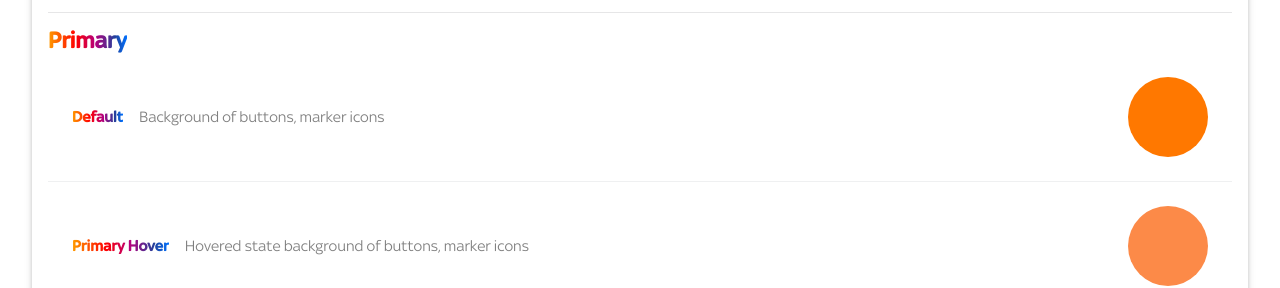
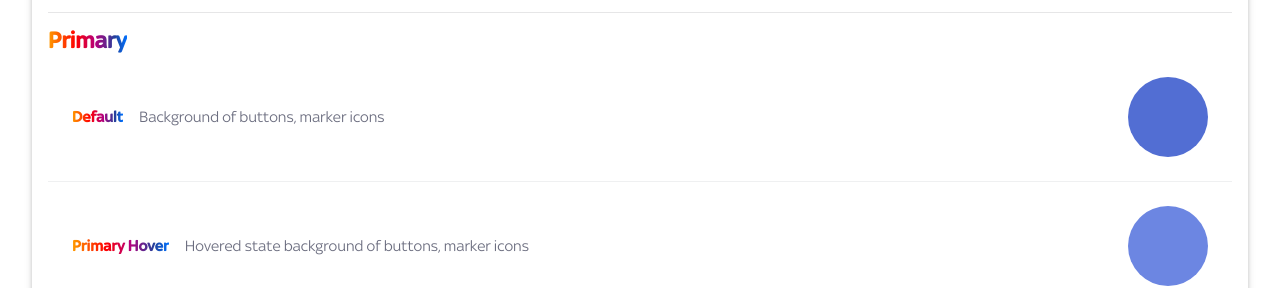
Before and after one commit to ExistentialAlex/adtech-sky-analytics-css, a website: page index.html in a window 1280 px wide. Shown: the part 549-837 px from the top of the page. Drawn offline with nearby package versions, Linux system fonts and the light colour scheme; files that its build step writes are made by us from their sources.

Commit message:
feat(variables): revert to non-sky colours

```diff
--- a/src/styles/scss/variables.scss
+++ b/src/styles/scss/variables.scss
@@ -30,17 +30,17 @@
   --sky-purple-turquoise-gradient: var(--sky-media-graph-purple), var(--sky-media-graph-turquoise);
 
   /* App Colours */
-  --adt-primary: #ff7800; // Background of buttons, marker icons
-  --adt-primary-hover: #fc8a48; // Hovered state background of buttons, marker icons
-  --adt-primary-active: #e76e04; // Active state background of buttons
+  --adt-primary: #526ed3; // Background of buttons, marker icons
+  --adt-primary-hover: #6c86e2; // Hovered state background of buttons, marker icons
+  --adt-primary-active: #314692; // Active state background of buttons
 
   --adt-secondary: #ebefff; // Background of input field and secondary buttons
   --adt-secondary-hover: #dfe3f3; // Hovered state background of input field and secondary buttons
   --adt-secondary-active: #d8ddf2; // Active state background of input field and secondary buttons
 
-  --adt-accent: #fa0082; // Background of accent icons or buttons
-  --adt-accent-hover: #f73498; // Hovered state background of accent icons or buttons
-  --adt-accent-active: #dd0273; // Active state background of accent icons or buttons
+  --adt-accent: #ff7043; // Background of accent icons or buttons
+  --adt-accent-hover: #ff9a94; // Hovered state background of accent icons or buttons
+  --adt-accent-active: #e7716a; // Active state background of accent icons or buttons
 
   --adt-selection: rgba(112, 182, 246, 0.12); // Selected text highlight color
   --adt-focus: rgba(51, 51, 51, 0.64); // Focused element border color
@@ -94,9 +94,14 @@
   --adt-base-09: #000; // Icons color over inverted background
 
   /* Text */
-  --adt-text-01: rgba(0, 0, 0, 0.8); // Primary text and headings
-  --adt-text-02: rgba(0, 0, 0, 0.5); // Secondary text and descriptions
-  --adt-text-03: rgba(0, 0, 0, 0.3); // Inactive, additional points, minor information and helpers
+  --adt-text-01: #1b1f3b; // Primary text and headings
+  --adt-text-02: rgba(27, 31, 59, 0.65); // Secondary text and descriptions
+  --adt-text-03: rgba(
+    27,
+    31,
+    59,
+    0.4
+  ); // Inactive, additional points, minor information and helpers
 
   --adt-text-01-night: #ffffff; // Primary text and headings
   --adt-text-02-night: rgba(255, 255, 255, 0.72); // Secondary text and descriptions
@@ -124,7 +129,7 @@
   --adt-negative-night-hover: #bb593a; // Hovered state of negative values: expense, stock price fall, etc.
 
   /* Statuses */
-  --adt-error-fill: rgb(244, 87, 37); // Icons or other elements with error status
+  --adt-error-fill: dd4c1e; // Icons or other elements with error status
   --adt-error-bg: rgba(244, 87, 37, 0.12); // Background for elements with error status
   --adt-error-bg-hover: rgba(
     244,
@@ -141,7 +146,7 @@
     0.4
   ); // Hovered state of background for elements with error status
 
-  --adt-success-fill: rgb(74, 201, 155); // Icons or other elements with success status
+  --adt-success-fill: #4ac99b; // Icons or other elements with success status
   --adt-success-bg: rgba(74, 201, 155, 0.12); // Background for elements with success status
   --adt-success-bg-hover: rgba(
     74,
@@ -158,81 +163,46 @@
     0.4
   ); // Hovered state of background for elements with success status
 
-  --adt-warning-fill: rgb(255, 236, 3); // Icons or other elements with warning status
+  --adt-warning-fill: #ffc700; // Icons or other elements with warning status
   --adt-warning-bg: rgba(
     255,
-    236,
-    3,
-    0.12
+    199,
+    0,
+    0.32
   ); // Background icons or other elements with warning status
   --adt-warning-bg-hover: rgba(
     255,
-    236,
-    3,
-    0.24
+    199,
+    0,
+    0.4
   ); // Hovered status of background icons or other elements with warning status
-  --adt-warning-fill-night: rgb(255, 236, 3); // Icons or other elements with warning status
+  --adt-warning-fill-night: #ffc700; // Icons or other elements with warning status
   --adt-warning-bg-night: rgba(
     255,
-    236,
-    3,
+    199,
+    0,
     0.32
   ); // Background icons or other elements with warning status
   --adt-warning-bg-night-hover: rgba(
     255,
-    236,
-    3,
+    199,
+    0,
     0.4
   ); // Hovered status of background icons or other elements with warning status
 
-  --adt-info-fill: rgb(118, 51, 255); // Icons or other elements with info status
-  --adt-info-bg: rgba(118, 51, 255, 0.12); // Background icons or other elements with info status
-  --adt-info-bg-hover: rgba(
-    118,
-    51,
-    255,
-    0.24
-  ); // Hovered status of background icons or other elements with info status
-  --adt-info-fill-night: rgb(118, 51, 255); // Icons or other elements with info status
-  --adt-info-bg-night: rgba(
-    118,
-    51,
-    255,
-    0.12
-  ); // Background icons or other elements with info status
-  --adt-info-bg-night-hover: rgba(
-    118,
-    51,
-    255,
-    0.4
-  ); // Hovered status of background icons or other elements with info status
+  --adt-info-fill: #70b6f6; // Icons or other elements with info status
+  --adt-info-bg: rgba(112, 182, 246, 0.12); // Background icons or other elements with info status
+  --adt-info-bg-hover: rgba(112, 182, 246, 0.24); // Hovered status of background icons or other elements with info status
+  --adt-info-fill-night: #70b6f6; // Icons or other elements with info status
+  --adt-info-bg-night: rgba(112, 182, 246, 0.12); // Background icons or other elements with info status
+  --adt-info-bg-night-hover: rgba(112, 182, 246, 0.24); // Hovered status of background icons or other elements with info status
 
-  --adt-neutral-fill: rgb(121, 129, 140); // Icons or other elements with neutral status
-  --adt-neutral-bg: rgba(
-    121,
-    129,
-    140,
-    0.12
-  ); // Background icons or other elements with neutral status
-  --adt-neutral-bg-hover: rgba(
-    121,
-    129,
-    140,
-    0.24
-  ); // Hovered status of background icons or other elements with neutral status
-  --adt-neutral-fill-night: rgb(149, 155, 164); // Icons or other elements with neutral status
-  --adt-neutral-bg-night: rgba(
-    149,
-    155,
-    164,
-    0.32
-  ); // Background icons or other elements with neutral status
-  --adt-neutral-bg-night-hover: rgba(
-    149,
-    155,
-    164,
-    0.48
-  ); // Hovered status of background icons or other elements with neutral status
+  --adt-neutral-fill: #79818c; // Icons or other elements with neutral status
+  --adt-neutral-bg: rgba(121, 129, 140, 0.12); // Background icons or other elements with neutral status
+  --adt-neutral-bg-hover: rgba(121, 129, 140, 0.24); // Hovered status of background icons or other elements with neutral status
+  --adt-neutral-fill-night: #959ba4; // Icons or other elements with neutral status
+  --adt-neutral-bg-night: rgba(149, 155, 164, .32); // Background icons or other elements with neutral status
+  --adt-neutral-bg-night-hover: rgba(149, 155, 164, .48); // Hovered status of background icons or other elements with neutral status
 
   /* Sizing */
   --adt-default-size: 1rem; /* 16px */
```
